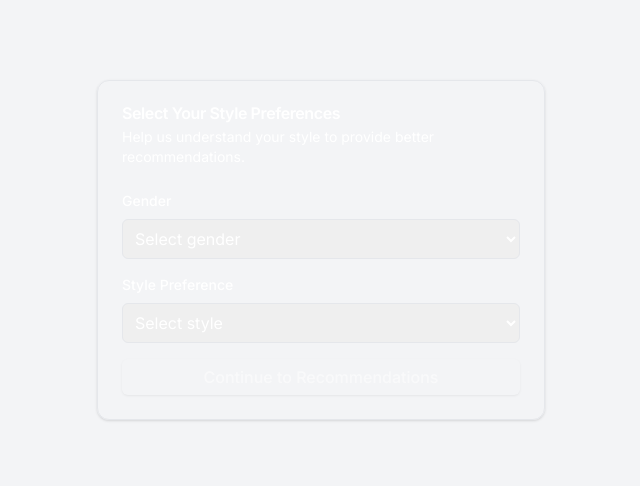
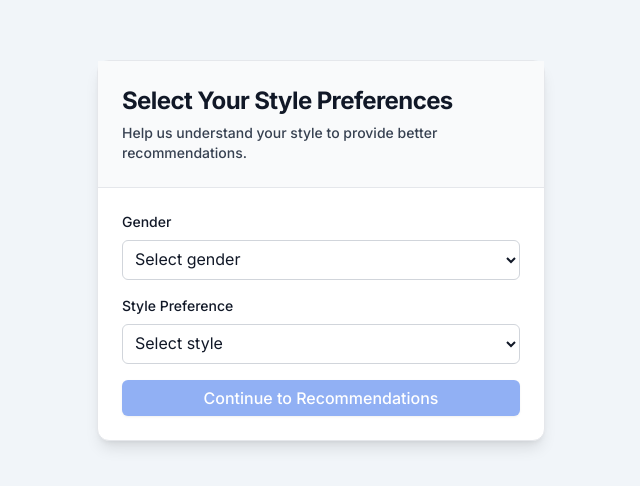
Before and after one commit to rsroman9800/wardrobe-app, a Next.js app: page /style-selection in a window 1280 px wide. Shown: the part 150-636 px from the top of the page, without its empty margins (319-959 px from the left). Built offline with nearby package versions, Linux system fonts and the light colour scheme; no server answers; sample sign-in values are in the browser's storage.

Commit message:
Updated style look of page

```diff
--- a/components/AuthPage.js
+++ b/components/AuthPage.js
@@ -1,3 +1,4 @@
+// components/AuthPage.js
 import { useState } from 'react';
 import { Card, CardHeader, CardTitle, CardDescription, CardContent } from '@/components/ui/card';
 import { Button } from '@/components/ui/button';
@@ -33,25 +34,27 @@ const AuthPage = () => {
   };
 
   return (
-    <div className="min-h-screen bg-gray-100 flex items-center justify-center p-4">
-      <Card className="w-full max-w-md">
-        <CardHeader>
-          <CardTitle>Welcome to StyleGuide</CardTitle>
-          <CardDescription>
+    <div className="min-h-screen bg-slate-100 flex items-center justify-center p-4">
+      <Card className="w-full max-w-md bg-white shadow-lg">
+        <CardHeader className="border-b border-gray-200 bg-gray-50">
+          <CardTitle className="text-2xl font-bold text-gray-900">
+            Welcome to StyleGuide
+          </CardTitle>
+          <CardDescription className="text-gray-700 font-medium">
             Get personalized clothing recommendations based on your style preferences and local weather.
           </CardDescription>
         </CardHeader>
-        <CardContent className="space-y-4">
+        <CardContent className="p-6 space-y-4">
           {error && (
-            <Alert variant="destructive">
-              <AlertDescription>{error}</AlertDescription>
+            <Alert variant="destructive" className="bg-red-50 border-red-200">
+              <AlertDescription className="text-red-800">{error}</AlertDescription>
             </Alert>
           )}
 
           <Button
             onClick={handleGithubLogin}
             disabled={loading}
-            className="w-full flex items-center justify-center gap-2"
+            className="w-full flex items-center justify-center gap-2 bg-gray-900 hover:bg-gray-800 text-white"
           >
             <Github className="w-5 h-5" />
             {loading ? 'Signing in...' : 'Continue with GitHub'}
--- a/components/RecommendationsPage.js
+++ b/components/RecommendationsPage.js
@@ -11,30 +11,28 @@ import { getWeather, getUserLocation } from '@/lib/weather';
 import { generateRecommendations } from '@/lib/groq';
 
 const OutfitCard = ({ number, text }) => {
-  // Split the text into items and tip
   const [items, tip] = text.split(/Tip:/i);
 
-  // Convert items text into an array, filtering out empty lines
   const itemsList = items
     .split('\n')
     .map(item => item.trim())
     .filter(item => item.length > 0);
 
   return (
-    <div className="p-6 bg-white border rounded-lg shadow-sm hover:shadow-md transition-shadow">
-      <h3 className="text-lg font-semibold mb-3">Outfit {number}</h3>
+    <div className="p-6 bg-white border border-gray-200 rounded-lg shadow-sm hover:shadow-md transition-shadow">
+      <h3 className="text-xl font-semibold mb-3 text-gray-900">Outfit {number}</h3>
       <ul className="space-y-2 mb-4">
         {itemsList.map((item, index) => (
           <li key={index} className="flex items-start">
-            <span className="mr-2">•</span>
-            <span>{item.replace('•', '').trim()}</span>
+            <span className="mr-2 text-blue-600">•</span>
+            <span className="text-gray-700">{item.replace('•', '').trim()}</span>
           </li>
         ))}
       </ul>
       {tip && (
-        <div className="mt-4 pt-3 border-t">
-          <p className="text-sm font-medium text-gray-900">Styling Tip:</p>
-          <p className="text-sm text-gray-600">{tip.trim()}</p>
+        <div className="mt-4 pt-3 border-t border-gray-200">
+          <p className="text-base font-semibold text-gray-900">Styling Tip:</p>
+          <p className="text-gray-700">{tip.trim()}</p>
         </div>
       )}
     </div>
@@ -55,12 +53,10 @@ const RecommendationsPage = () => {
       setError(null);
       setRefreshing(true);
 
-      // Get location and weather
       const location = await getUserLocation();
       const weatherData = await getWeather(location.latitude, location.longitude);
       setWeather(weatherData);
 
-      // Generate new recommendations if we have preferences
       if (preferences) {
         const recommendationsData = await generateRecommendations(preferences, weatherData);
         setRecommendations(recommendationsData);
@@ -76,7 +72,6 @@ const RecommendationsPage = () => {
   useEffect(() => {
     async function initialize() {
       try {
-        // Get user preferences
         const prefsDoc = await getDoc(doc(db, 'userPreferences', user.uid));
         if (!prefsDoc.exists()) {
           setError('Please set your style preferences first');
@@ -87,7 +82,6 @@ const RecommendationsPage = () => {
         const prefsData = prefsDoc.data();
         setPreferences(prefsData);
 
-        // Get initial recommendations
         await fetchWeatherAndRecommendations();
       } catch (err) {
         setError('Error loading your recommendations');
@@ -102,33 +96,35 @@ const RecommendationsPage = () => {
 
   if (loading) {
     return (
-      <div className="min-h-screen bg-gray-100 flex items-center justify-center">
-        <Loader2 className="h-8 w-8 animate-spin" />
+      <div className="min-h-screen bg-slate-100 flex items-center justify-center">
+        <Loader2 className="h-8 w-8 animate-spin text-blue-600" />
       </div>
     );
   }
 
   return (
-    <div className="min-h-screen bg-gray-100 p-4">
+    <div className="min-h-screen bg-slate-100 p-4">
       <div className="max-w-4xl mx-auto space-y-6">
-        <Card>
-          <CardHeader>
-            <CardTitle>Your Style Recommendations</CardTitle>
+        <Card className="bg-white shadow-lg">
+          <CardHeader className="border-b border-gray-200 bg-gray-50">
+            <CardTitle className="text-2xl font-bold text-gray-900">
+              Your Style Recommendations
+            </CardTitle>
             {weather && (
-              <CardDescription>
+              <CardDescription className="text-gray-700 font-medium">
                 Current weather: {weather.temp}°C, {weather.description}
               </CardDescription>
             )}
             {preferences && (
-              <CardDescription>
+              <CardDescription className="text-gray-700 font-medium">
                 Style: {preferences.style} | Gender: {preferences.gender}
               </CardDescription>
             )}
           </CardHeader>
-          <CardContent>
+          <CardContent className="p-6">
             {error ? (
-              <Alert variant="destructive">
-                <AlertDescription>{error}</AlertDescription>
+              <Alert variant="destructive" className="bg-red-50 border-red-200">
+                <AlertDescription className="text-red-800">{error}</AlertDescription>
               </Alert>
             ) : (
               <div className="space-y-6">
@@ -144,7 +140,7 @@ const RecommendationsPage = () => {
             <Button
               onClick={fetchWeatherAndRecommendations}
               disabled={refreshing}
-              className="mt-6"
+              className="mt-6 bg-blue-600 hover:bg-blue-700 text-white font-medium"
             >
               {refreshing ? (
                 <>
--- a/components/StyleSelection.js
+++ b/components/StyleSelection.js
@@ -1,36 +1,57 @@
-import React, { useState } from 'react';
+// components/StyleSelection.js
+import { useState } from 'react';
+import { useRouter } from 'next/navigation';
 import { Card, CardHeader, CardTitle, CardDescription, CardContent } from '@/components/ui/card';
 import { Button } from '@/components/ui/button';
-import { useRouter } from 'next/navigation';
+import { useAuth } from '@/contexts/AuthContext';
+import { doc, setDoc } from 'firebase/firestore';
+import { db } from '@/lib/firebase';
 
 const StyleSelection = () => {
   const [gender, setGender] = useState('');
   const [style, setStyle] = useState('');
+  const [loading, setLoading] = useState(false);
   const router = useRouter();
+  const { user } = useAuth();
 
   const handleSubmit = async (e) => {
     e.preventDefault();
-    // Save preferences logic here
-    router.push('/recommendations');
+    setLoading(true);
+
+    try {
+      await setDoc(doc(db, 'userPreferences', user.uid), {
+        gender,
+        style,
+        updatedAt: new Date().toISOString()
+      });
+
+      router.push('/recommendations');
+    } catch (error) {
+      console.error('Error saving preferences:', error);
+    } finally {
+      setLoading(false);
+    }
   };
 
   return (
-    <div className="min-h-screen bg-gray-100 flex items-center justify-center p-4">
-      <Card className="w-full max-w-md">
-        <CardHeader>
-          <CardTitle>Select Your Style Preferences</CardTitle>
-          <CardDescription>
+    <div className="min-h-screen bg-slate-100 flex items-center justify-center p-4">
+      <Card className="w-full max-w-md bg-white shadow-lg">
+        <CardHeader className="border-b border-gray-200 bg-gray-50">
+          <CardTitle className="text-2xl font-bold text-gray-900">
+            Select Your Style Preferences
+          </CardTitle>
+          <CardDescription className="text-gray-700 font-medium">
             Help us understand your style to provide better recommendations.
           </CardDescription>
         </CardHeader>
-        <CardContent>
+        <CardContent className="p-6">
           <form onSubmit={handleSubmit} className="space-y-4">
             <div className="space-y-2">
-              <label className="block text-sm font-medium">Gender</label>
+              <label className="block text-sm font-medium text-gray-900">Gender</label>
               <select
                 value={gender}
                 onChange={(e) => setGender(e.target.value)}
-                className="w-full p-2 border rounded-md"
+                className="w-full p-2 border border-gray-300 rounded-md text-gray-900 bg-white focus:ring-2 focus:ring-blue-500 focus:border-blue-500"
               >
                 <option value="">Select gender</option>
                 <option value="male">Male</option>
@@ -40,11 +61,11 @@ const StyleSelection = () => {
             </div>
 
             <div className="space-y-2">
-              <label className="block text-sm font-medium">Style Preference</label>
+              <label className="block text-sm font-medium text-gray-900">Style Preference</label>
               <select
                 value={style}
                 onChange={(e) => setStyle(e.target.value)}
-                className="w-full p-2 border rounded-md"
+                className="w-full p-2 border border-gray-300 rounded-md text-gray-900 bg-white focus:ring-2 focus:ring-blue-500 focus:border-blue-500"
               >
                 <option value="">Select style</option>
                 <option value="casual">Casual</option>
@@ -56,10 +77,10 @@ const StyleSelection = () => {
 
             <Button
               type="submit"
-              className="w-full"
-              disabled={!gender || !style}
+              className="w-full bg-blue-600 hover:bg-blue-700 text-white font-medium"
+              disabled={!gender || !style || loading}
             >
-              Continue to Recommendations
+              {loading ? 'Saving...' : 'Continue to Recommendations'}
             </Button>
           </form>
         </CardContent>
```
